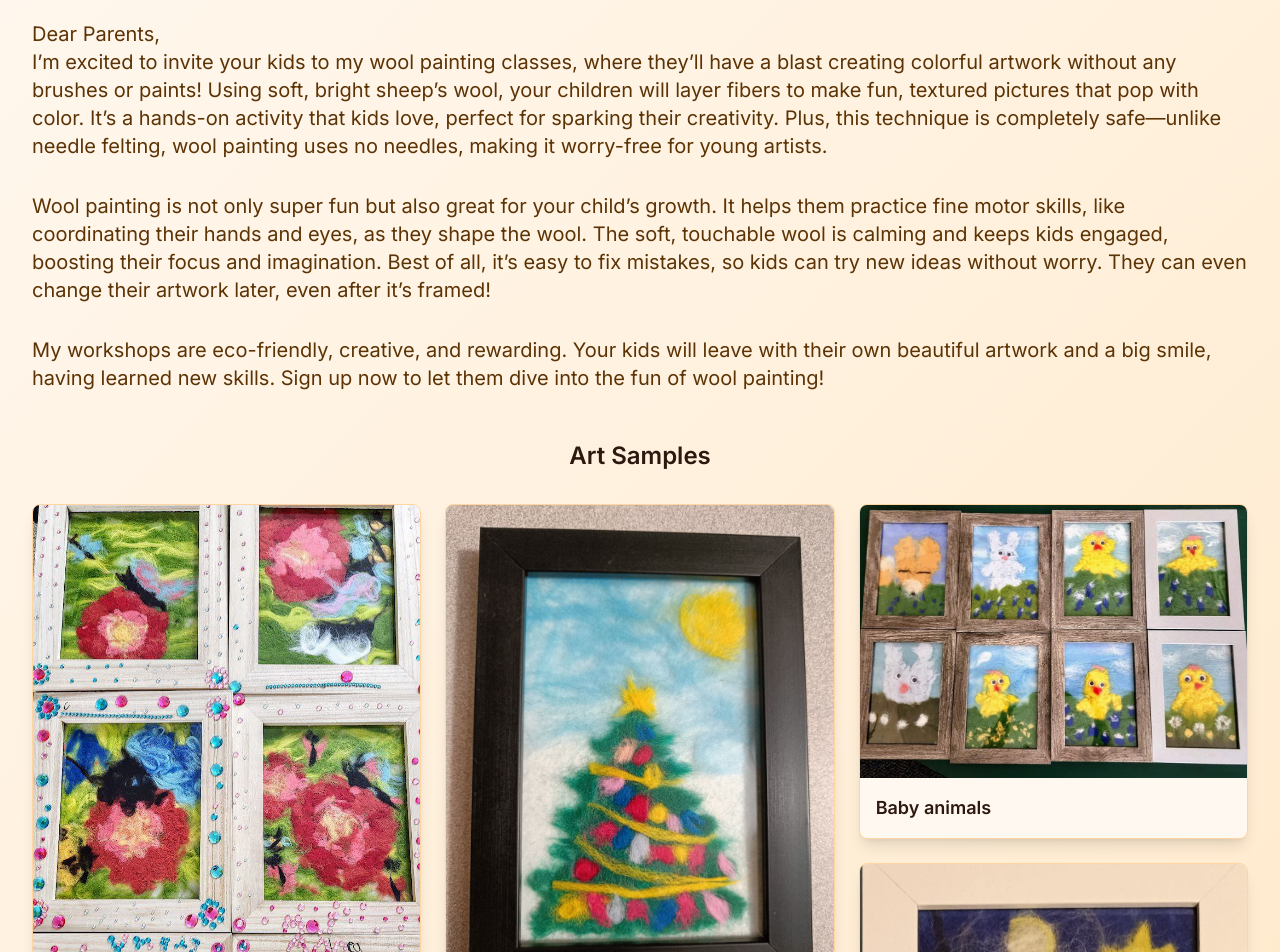
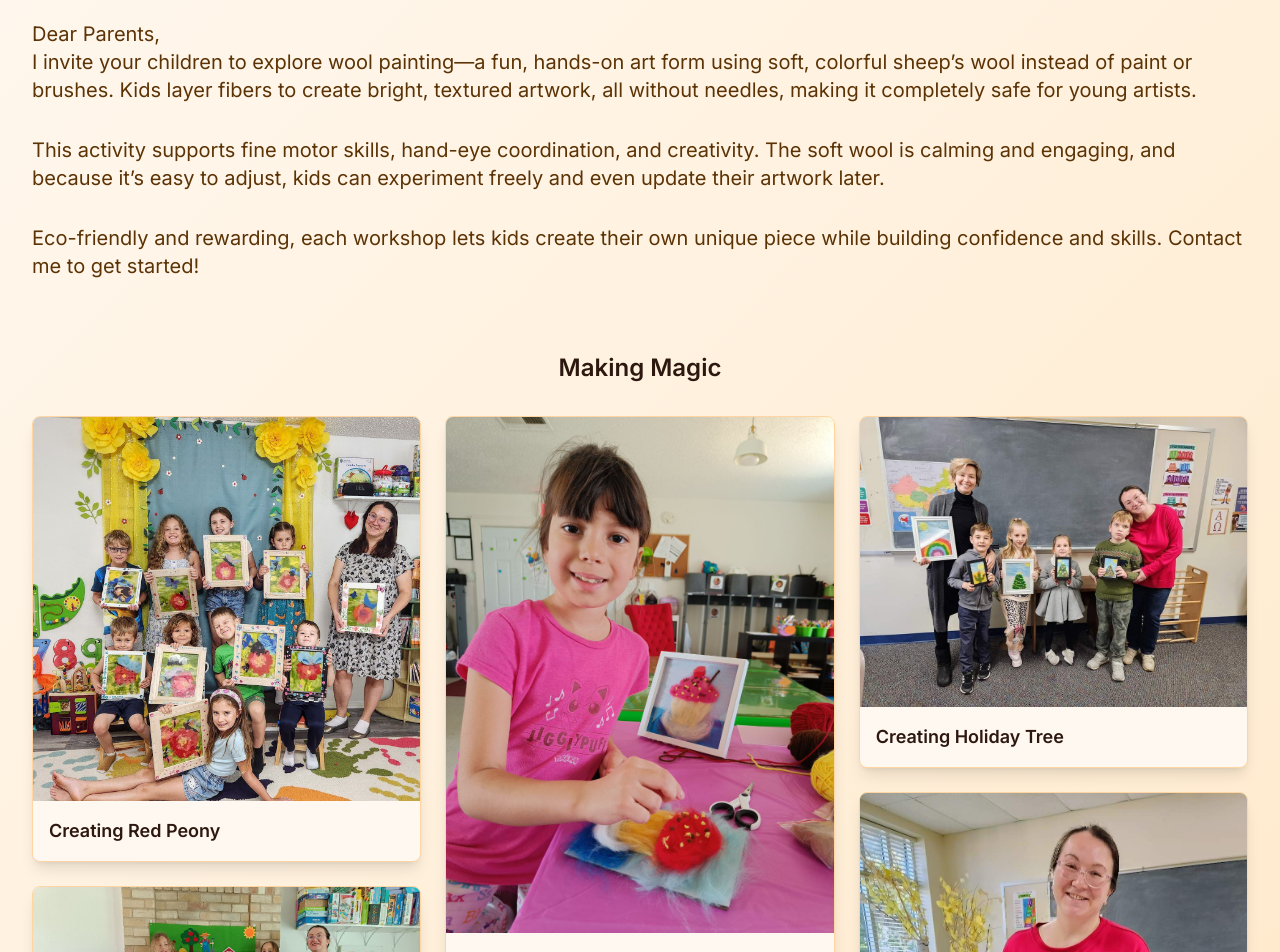
Before and after one commit to tatiana-act/art-master, a Next.js app: page /wool-painting-kids in a window 1280 px wide. Shown: the part 220-1172 px from the top of the page. Built offline with nearby package versions, Linux system fonts and the light colour scheme.

Commit message:
consize woolpainting for kids

```diff
--- a/components/WoolPaintingKids.tsx
+++ b/components/WoolPaintingKids.tsx
@@ -4,13 +4,13 @@ import ProjectGallery from '@/components/ProjectGallery' // Adjust path if neede
 const WoolPaintingKids = () => {
     const projects = [
         /*{ title: 'Holiday Tree', image: '/images/watercolor-woolpainting-kids-1.jpg' },*/
-        { title: 'Red Peony', image: '/images/watercolor-woolpainting-kids-3.jpg' },
+        { title: 'Snowman', image: '/images/watercolor-woolpainting-kids-15.jpg' },
+        { title: 'Christmas Tree', image: '/images/watercolor-woolpainting-kids-10.jpg' },
         /*{ title: 'Peony Joy', image: '/images/watercolor-woolpainting-kids-4.jpg' },*/
         /*{ title: 'Sea Dusk', image: '/images/watercolor-woolpainting-kids-7.jpg' },*/
-        { title: 'Christmas Tree', image: '/images/watercolor-woolpainting-kids-10.jpg' },
         /*{ title: 'Fall in Zilker Park', image: '/images/watercolor-woolpainting-kids-11.jpg' },*/
         { title: 'Baby animals', image: '/images/watercolor-woolpainting-kids-12.jpg' },
-        { title: 'Snowman', image: '/images/watercolor-woolpainting-kids-15.jpg' }
+        { title: 'Red Peony', image: '/images/watercolor-woolpainting-kids-3.jpg' }
     ]
 
     const projectsInAction = [
@@ -28,19 +28,19 @@ const WoolPaintingKids = () => {
                     <h1 className="text-4xl font-bold text-dark mb-6">Join My Wool Painting Workshops for Kids!</h1>
                     <p className="text-xl text-medium text-left mx-auto mb-8">
                         Dear Parents,<br />
-            I’m excited to invite your kids to my wool painting classes, where they’ll have a blast creating colorful artwork without any brushes or paints! Using soft, bright sheep’s wool, your children will layer fibers to make fun, textured pictures that pop with color. It’s a hands-on activity that kids love, perfect for sparking their creativity. Plus, this technique is completely safe—unlike needle felting, wool painting uses no needles, making it worry-free for young artists.
+                        I invite your children to explore wool painting—a fun, hands-on art form using soft, colorful sheep’s wool instead of paint or brushes. Kids layer fibers to create bright, textured artwork, all without needles, making it completely safe for young artists.
                     </p>
                     <p className="text-xl text-medium text-left mx-auto mb-8">
-            Wool painting is not only super fun but also great for your child’s growth. It helps them practice fine motor skills, like coordinating their hands and eyes, as they shape the wool. The soft, touchable wool is calming and keeps kids engaged, boosting their focus and imagination. Best of all, it’s easy to fix mistakes, so kids can try new ideas without worry. They can even change their artwork later, even after it’s framed!
+                        This activity supports fine motor skills, hand-eye coordination, and creativity. The soft wool is calming and engaging, and because it’s easy to adjust, kids can experiment freely and even update their artwork later.
                     </p>
-        <p className="text-xl text-medium text-left mx-auto mb-8">
-            My workshops are eco-friendly, creative, and rewarding. Your kids will leave with their own beautiful artwork and a big smile, having learned new skills. Sign up now to let them dive into the fun of wool painting!
+                    <p  className="text-xl text-medium text-left mx-auto mb-8">
+                        Eco-friendly and rewarding, each workshop lets kids create their own unique piece while building confidence and skills. Contact me to get started!
                     </p>
                 </div>
-
-                <ProjectGallery projects={projects} caption="Art Samples" />
                 <br />
                 <ProjectGallery projects={projectsInAction} caption="Making Magic" />
+                <br />
+                <ProjectGallery projects={projects} caption="Art Samples" />
 
                 <div className="mt-12 text-center">
                     <div className="bg-warm-100 rounded-lg p-8 border border-warm-200">
```
Also changed, not shown: 1 other file (tests, documents, lock files or other folders). Lines whose indentation alone changed are shown as unchanged.
